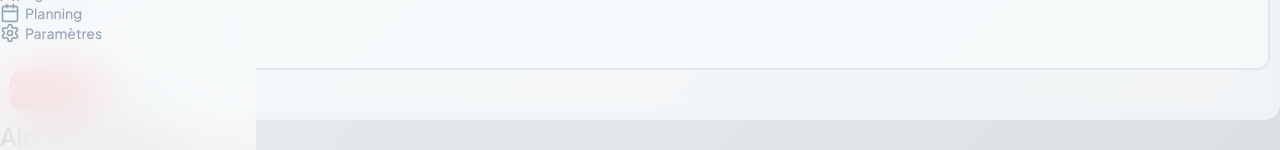
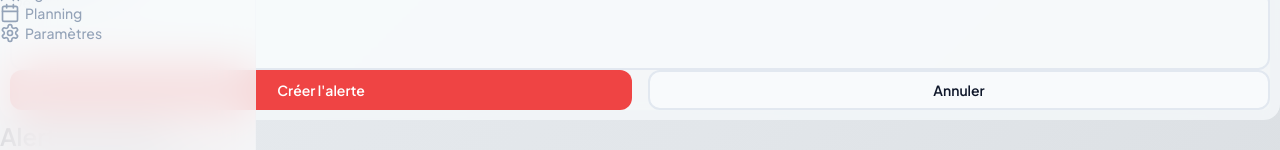
Before and after one commit to Aven14/cleargroup-security, a Next.js app: page /dashboard/alerts in a window 1280 px wide. Both pictures are taken after a click on the button "Nouvelle alerte". Shown: the part 201-351 px from the top of the page. Built offline with nearby package versions, Linux system fonts and the light colour scheme; no server answers.

Commit message:
Fix build errors

```diff
--- a/app/dashboard/alerts/page.tsx
+++ b/app/dashboard/alerts/page.tsx
@@ -174,8 +174,8 @@ export default function AlertsPage() {
                   required
                 />
               </div>
-              <div className="flex">
-                <Button type="submit" variant="destructive" disabled={loading} className="mr-4">
+              <div className="grid grid-cols-2 gap-4">
+                <Button type="submit" variant="destructive" disabled={loading}>
                   {loading ? "Création..." : "Créer l'alerte"}
                 </Button>
                 <Button
--- a/app/dashboard/debriefings/page.tsx
+++ b/app/dashboard/debriefings/page.tsx
@@ -230,8 +230,8 @@ export default function DebriefingsPage() {
                   rows={2}
                 />
               </div>
-              <div className="flex">
-                <Button type="submit" disabled={loading} className="mr-4">
+              <div className="grid grid-cols-2 gap-4">
+                <Button type="submit" disabled={loading}>
                   {loading ? "Création..." : "Créer le rapport"}
                 </Button>
                 <Button
--- a/app/dashboard/detained/page.tsx
+++ b/app/dashboard/detained/page.tsx
@@ -211,8 +211,8 @@ export default function DetainedPage() {
                   rows={3}
                 />
               </div>
-              <div className="flex">
-                <Button type="submit" variant="destructive" disabled={loading} className="mr-4">
+              <div className="grid grid-cols-2 gap-4">
+                <Button type="submit" variant="destructive" disabled={loading}>
                   {loading ? "Enregistrement..." : "Enregistrer la détention"}
                 </Button>
                 <Button
--- a/app/dashboard/patrols/page.tsx
+++ b/app/dashboard/patrols/page.tsx
@@ -162,8 +162,8 @@ export default function PatrolsPage() {
                   rows={3}
                 />
               </div>
-              <div className="flex">
-                <Button type="submit" disabled={loading} className="mr-4">
+              <div className="grid grid-cols-2 gap-4">
+                <Button type="submit" disabled={loading}>
                   {loading ? "Création..." : "Créer la patrouille"}
                 </Button>
                 <Button
--- a/app/dashboard/planning/page.tsx
+++ b/app/dashboard/planning/page.tsx
@@ -196,8 +196,8 @@ export default function PlanningPage() {
                   required
                 />
               </div>
-              <div className="flex">
-                <Button type="submit" disabled={loading} className="mr-4">
+              <div className="grid grid-cols-2 gap-4">
+                <Button type="submit" disabled={loading}>
                   {loading ? "Création..." : "Créer l'événement"}
                 </Button>
                 <Button
--- a/app/globals.css
+++ b/app/globals.css
@@ -77,3 +77,7 @@ body {
   transform: translateY(-2px);
   box-shadow: 0 8px 15px -3px rgb(0 0 0 / 0.15), 0 4px 6px -2px rgb(0 0 0 / 0.1);
 }
+
+.btn-spacing {
+  margin-right: 1rem !important;
+}
--- a/components/layout/dashboard-layout.tsx
+++ b/components/layout/dashboard-layout.tsx
@@ -2,10 +2,10 @@ import { Sidebar } from "./sidebar";
 
 export function DashboardLayout({ children }: { children: React.ReactNode }) {
   return (
-    <div className="min-h-screen">
+    <div className="min-h-screen flex">
       <Sidebar />
-      <main className="ml-64 pl-32 pr-8 py-8">
-        <div className="w-full">{children}</div>
+      <main className="flex-1 ml-64 p-8">
+        <div className="max-w-7xl mx-auto pl-8">{children}</div>
       </main>
     </div>
   );
```
